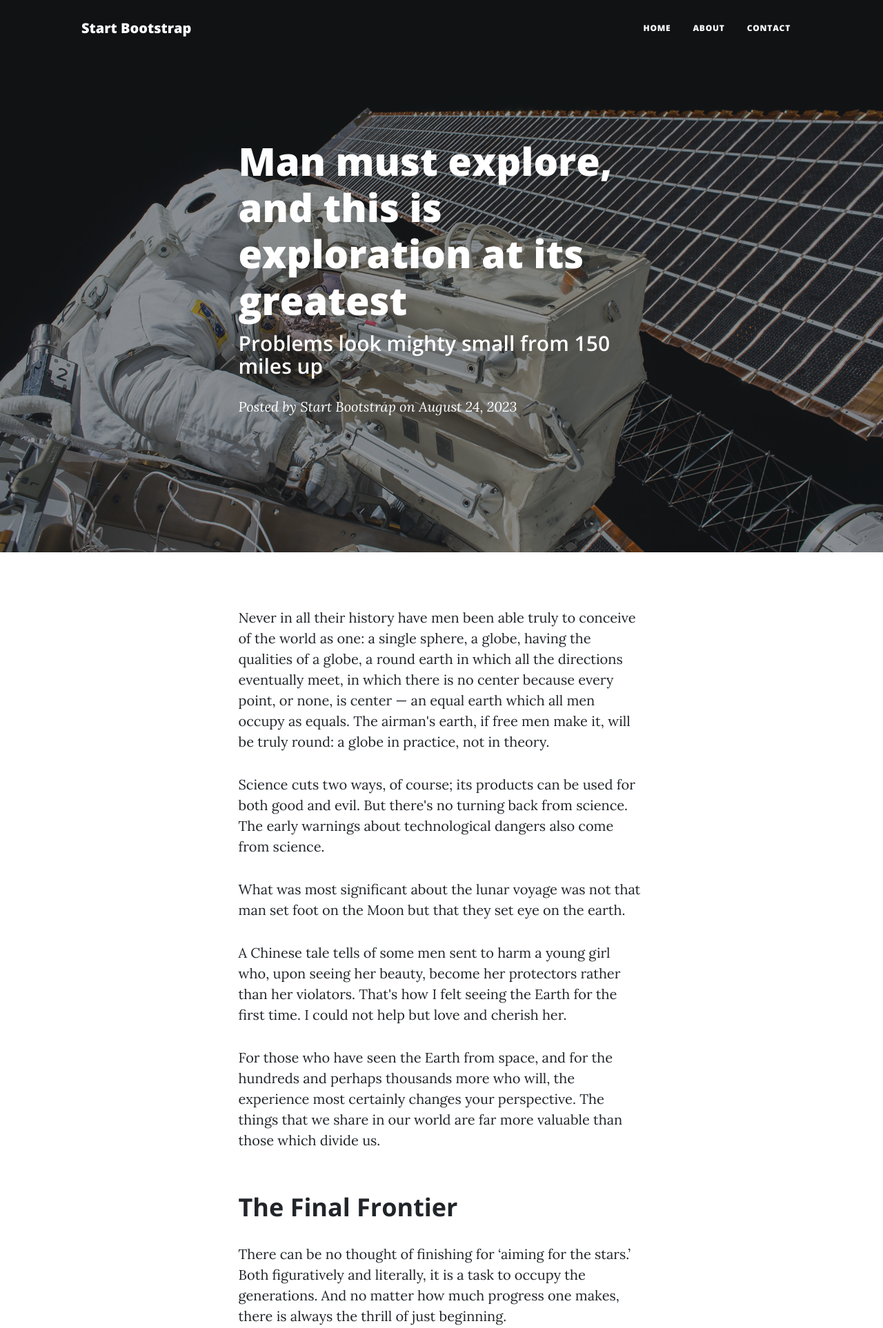
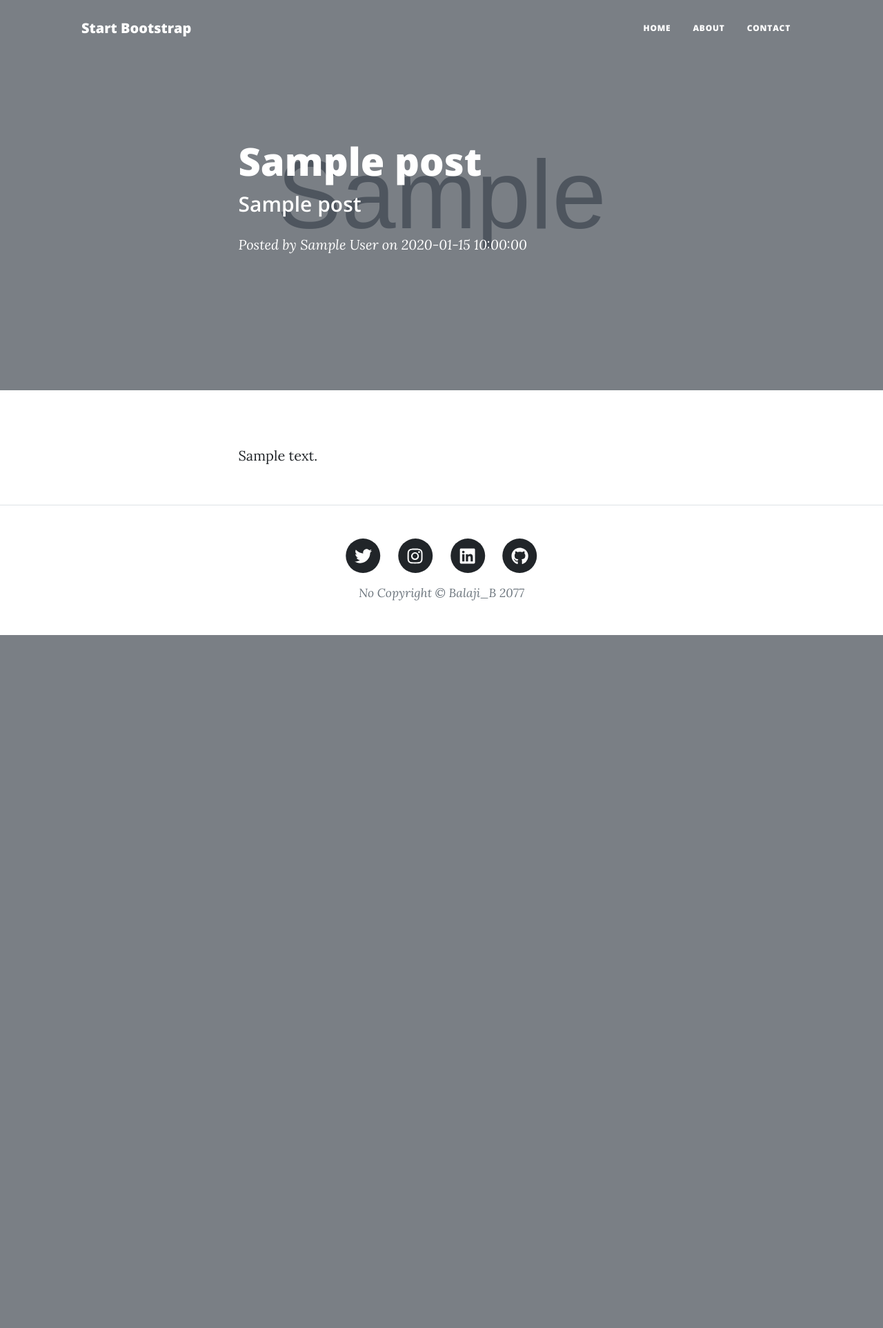
Before and after one commit to Balaji-B-GIT/Blog-Template, a Flask app: template templates/post.html in a window 1280 px wide. Shown: the top 1926 px of the page at 69% size. After the commit the page ends 921 px from the top, so only its background shows below. Run offline with Flask 3, Linux system fonts and the light colour scheme; the template is opened without the code that fills it: most values are stand-ins (such as "Sample title", 1, 10 or a date in 2020); grey boxes marked "Sample" are stand-in pictures; some libraries are stand-ins or nearby versions.

Commit message:
Initial Commit

```diff
--- a/main.py
+++ b/main.py
@@ -6,27 +6,31 @@ n_point_url = "https://api.npoint.io/c696dae3a68e24dbff46"
 response = requests.get(n_point_url)
 data = response.json()
 
+def get_post_by_id(post_id):
+    for blog in data:
+        if blog["id"] == post_id:
+            return blog
+
 
 
 @app.route('/')
 def home():
     return render_template("index.html", blog_data = data)
 
-@app.route('/index.html')
-def index():
-    return render_template("index.html", blog_data = data)
-
-@app.route('/about.html')
+@app.route('/about')
 def about():
     return render_template("about.html")
 
-@app.route('/contact.html')
+@app.route('/contact')
 def contact():
     return render_template("contact.html")
 
-@app.route('/post.html')
-def post():
-    return render_template("post.html", blog_data = data)
+@app.route('/post/<int:post_id>')
+def post(post_id):
+    if get_post_by_id(post_id):
+        return render_template("post.html",post = get_post_by_id(post_id))
+    else:
+        return "Blogs not found",404
 
 if __name__ == "__main__":
     app.run(debug=True)
--- a/templates/footer.html
+++ b/templates/footer.html
@@ -10,7 +10,7 @@
               <div class="col-md-10 col-lg-8 col-xl-7">
                   <ul class="list-inline text-center">
                       <li class="list-inline-item">
-                          <a href="#!">
+                          <a href="https://x.com/balaji_raina_">
                               <span class="fa-stack fa-lg">
                                   <i class="fas fa-circle fa-stack-2x"></i>
                                   <i class="fab fa-twitter fa-stack-1x fa-inverse"></i>
@@ -18,15 +18,23 @@
                           </a>
                       </li>
                       <li class="list-inline-item">
-                          <a href="#!">
+                          <a href="https://www.instagram.com/balaji_raina_/">
                               <span class="fa-stack fa-lg">
                                   <i class="fas fa-circle fa-stack-2x"></i>
-                                  <i class="fab fa-facebook-f fa-stack-1x fa-inverse"></i>
+                                  <i class="fab fa-instagram fa-stack-1x fa-inverse"></i>
                               </span>
                           </a>
                       </li>
                       <li class="list-inline-item">
-                          <a href="#!">
+                          <a href="https://www.linkedin.com/in/balaji-b-ba1b44229/">
+                              <span class="fa-stack fa-lg">
+                                  <i class="fas fa-circle fa-stack-2x"></i>
+                                  <i class="fab fa-linkedin fa-stack-1x fa-inverse"></i>
+                              </span>
+                          </a>
+                      </li>
+                      <li class="list-inline-item">
+                          <a href="https://github.com/Balaji-B-GIT">
                               <span class="fa-stack fa-lg">
                                   <i class="fas fa-circle fa-stack-2x"></i>
                                   <i class="fab fa-github fa-stack-1x fa-inverse"></i>
@@ -34,7 +42,7 @@
                           </a>
                       </li>
                   </ul>
-                  <div class="small text-center text-muted fst-italic">Copyright &copy; Your Website 2023</div>
+                  <div class="small text-center text-muted fst-italic">No Copyright &copy; Balaji_B 2077</div>
               </div>
           </div>
       </div>
--- a/templates/header.html
+++ b/templates/header.html
@@ -19,16 +19,16 @@
     <!-- Navigation-->
         <nav class="navbar navbar-expand-lg navbar-light" id="mainNav">
             <div class="container px-4 px-lg-5">
-                <a class="navbar-brand" href="index.html">Start Bootstrap</a>
+                <a class="navbar-brand" href="/">Start Bootstrap</a>
                 <button class="navbar-toggler" type="button" data-bs-toggle="collapse" data-bs-target="#navbarResponsive" aria-controls="navbarResponsive" aria-expanded="false" aria-label="Toggle navigation">
                     Menu
                     <i class="fas fa-bars"></i>
                 </button>
                 <div class="collapse navbar-collapse" id="navbarResponsive">
                     <ul class="navbar-nav ms-auto py-4 py-lg-0">
-                        <li class="nav-item"><a class="nav-link px-lg-3 py-3 py-lg-4" href="index.html">Home</a></li>
-                        <li class="nav-item"><a class="nav-link px-lg-3 py-3 py-lg-4" href="about.html">About</a></li>
-                        <li class="nav-item"><a class="nav-link px-lg-3 py-3 py-lg-4" href="contact.html">Contact</a></li>
+                        <li class="nav-item"><a class="nav-link px-lg-3 py-3 py-lg-4" href="/">Home</a></li>
+                        <li class="nav-item"><a class="nav-link px-lg-3 py-3 py-lg-4" href="about">About</a></li>
+                        <li class="nav-item"><a class="nav-link px-lg-3 py-3 py-lg-4" href="contact">Contact</a></li>
                     </ul>
                 </div>
             </div>
--- a/templates/index.html
+++ b/templates/index.html
@@ -25,7 +25,7 @@
                     <!-- Post preview-->
                     <div class="post-preview">
                         {% for post in blog_data %}
-                            <a href="post.html">
+                            <a href="{{ url_for('post',post_id = post['id'], blog_post = post) }}">
                                 <h2 class="post-title">{{ post['title'] }}</h2>
                                 <h3 class="post-subtitle">{{ post['subtitle'] }}</h3>
                             </a>
--- a/templates/post.html
+++ b/templates/post.html
@@ -5,17 +5,17 @@
     </head>
     <body>
         <!-- Page Header-->
-        <header class="masthead" style="background-image: url('static/assets/img/post-bg.jpg')">
+        <header class="masthead" style="background-image: url('{{ post.image_url }}')">
             <div class="container position-relative px-4 px-lg-5">
                 <div class="row gx-4 gx-lg-5 justify-content-center">
                     <div class="col-md-10 col-lg-8 col-xl-7">
                         <div class="post-heading">
-                            <h1>Man must explore, and this is exploration at its greatest</h1>
-                            <h2 class="subheading">Problems look mighty small from 150 miles up</h2>
+                            <h1>{{ post['title'] }}</h1>
+                            <h2 class="subheading">{{ post['subtitle'] }}</h2>
                             <span class="meta">
                                 Posted by
-                                <a href="#!">Start Bootstrap</a>
-                                on August 24, 2023
+                                <a href="about.html">{{post['author']}}</a>
+                                on {{ post['date'] }}
                             </span>
                         </div>
                     </div>
@@ -27,28 +27,7 @@
             <div class="container px-4 px-lg-5">
                 <div class="row gx-4 gx-lg-5 justify-content-center">
                     <div class="col-md-10 col-lg-8 col-xl-7">
-                        <p>Never in all their history have men been able truly to conceive of the world as one: a single sphere, a globe, having the qualities of a globe, a round earth in which all the directions eventually meet, in which there is no center because every point, or none, is center — an equal earth which all men occupy as equals. The airman's earth, if free men make it, will be truly round: a globe in practice, not in theory.</p>
-                        <p>Science cuts two ways, of course; its products can be used for both good and evil. But there's no turning back from science. The early warnings about technological dangers also come from science.</p>
-                        <p>What was most significant about the lunar voyage was not that man set foot on the Moon but that they set eye on the earth.</p>
-                        <p>A Chinese tale tells of some men sent to harm a young girl who, upon seeing her beauty, become her protectors rather than her violators. That's how I felt seeing the Earth for the first time. I could not help but love and cherish her.</p>
-                        <p>For those who have seen the Earth from space, and for the hundreds and perhaps thousands more who will, the experience most certainly changes your perspective. The things that we share in our world are far more valuable than those which divide us.</p>
-                        <h2 class="section-heading">The Final Frontier</h2>
-                        <p>There can be no thought of finishing for ‘aiming for the stars.’ Both figuratively and literally, it is a task to occupy the generations. And no matter how much progress one makes, there is always the thrill of just beginning.</p>
-                        <p>There can be no thought of finishing for ‘aiming for the stars.’ Both figuratively and literally, it is a task to occupy the generations. And no matter how much progress one makes, there is always the thrill of just beginning.</p>
-                        <blockquote class="blockquote">The dreams of yesterday are the hopes of today and the reality of tomorrow. Science has not yet mastered prophecy. We predict too much for the next year and yet far too little for the next ten.</blockquote>
-                        <p>Spaceflights cannot be stopped. This is not the work of any one man or even a group of men. It is a historical process which mankind is carrying out in accordance with the natural laws of human development.</p>
-                        <h2 class="section-heading">Reaching for the Stars</h2>
-                        <p>As we got further and further away, it [the Earth] diminished in size. Finally it shrank to the size of a marble, the most beautiful you can imagine. That beautiful, warm, living object looked so fragile, so delicate, that if you touched it with a finger it would crumble and fall apart. Seeing this has to change a man.</p>
-                        <a href="#!"><img class="img-fluid" src="static/assets/img/post-sample-image.jpg" alt="..." /></a>
-                        <span class="caption text-muted">To go places and do things that have never been done before – that’s what living is all about.</span>
-                        <p>Space, the final frontier. These are the voyages of the Starship Enterprise. Its five-year mission: to explore strange new worlds, to seek out new life and new civilizations, to boldly go where no man has gone before.</p>
-                        <p>As I stand out here in the wonders of the unknown at Hadley, I sort of realize there’s a fundamental truth to our nature, Man must explore, and this is exploration at its greatest.</p>
-                        <p>
-                            Placeholder text by
-                            <a href="http://spaceipsum.com/">Space Ipsum</a>
-                            &middot; Images by
-                            <a href="https://www.flickr.com/photos/nasacommons/">NASA on The Commons</a>
-                        </p>
+                        <p> {{ post["body"] }} </p>
                     </div>
                 </div>
             </div>
```
